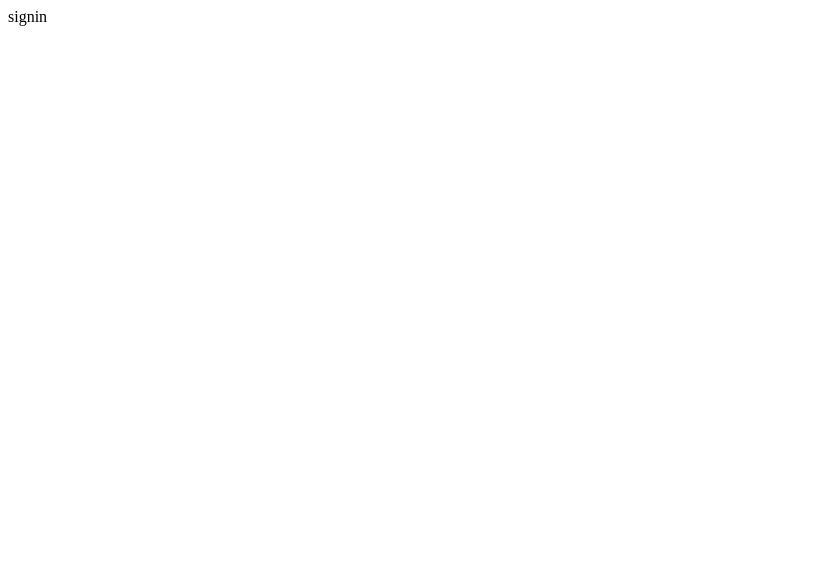
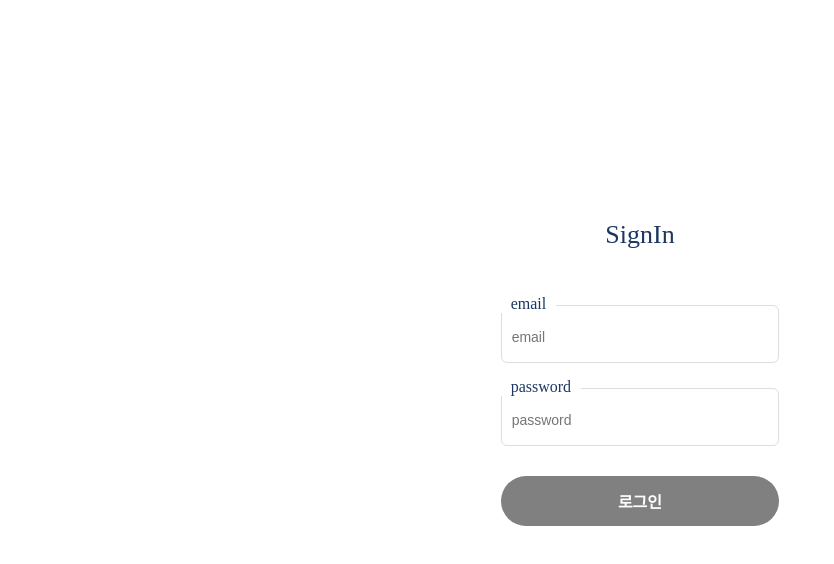
Before and after one commit to KKI147/wanted-pre-onboarding-frontend, a React (Create React App) app: page /signin in a window 1280 px wide. Shown: the top 564 px of the page, without its empty margins (0-834 px from the left). Built offline with nearby package versions, Linux system fonts and the light colour scheme.

Commit message:
feat: signin feature

```diff
--- a/src/components/join/SignIn.jsx
+++ b/src/components/join/SignIn.jsx
@@ -1,8 +1,116 @@
+import { useEffect, useState } from "react";
+import { useNavigate } from "react-router-dom";
+import {
+  Layout,
+  UseForm,
+  Title,
+  Section,
+  LabelBox,
+  InputBox,
+  InputForm,
+  BtnBox,
+  JoinButton,
+} from "./style";
+
+const EMAIL_REGEX = /[a-z0-9._%+-]+@[a-z0-9.-]+.[a-z]{2,}$/;
+const PASSWORD_REGEX = /.{8,}/;
+
 const SignIn = () => {
+  const navigate = useNavigate();
+  const [input, setInput] = useState({ email: "", password: "" });
+  const [disable, setDisable] = useState(true);
+
+  const onChangeHandler = (e) => {
+    const { name, value } = e.target;
+    setInput({ ...input, [name]: value });
+  };
+
+  const postSignIn = async (input) => {
+    const result = await fetch(
+      "https://www.pre-onboarding-selection-task.shop/auth/signin",
+      {
+        method: "POST",
+        headers: {
+          "Content-Type": "application/json",
+        },
+        body: JSON.stringify({ email: input.email, password: input.password }),
+      }
+    )
+      .then((response) => {
+        if (response.status === 200) {
+          alert("로그인이 완료되었습니다.");
+          navigate("/todo");
+          return response.json();
+        } else alert("로그인에 실패하셨습니다.");
+      })
+      .then((response) => {
+        const access_token = response.access_token;
+        localStorage.setItem("access_token", access_token);
+      });
+  };
+
+  const handleSubmit = (e) => {
+    e.preventDefault();
+    postSignIn(input);
+  };
+
+  useEffect(() => {
+    if (EMAIL_REGEX.test(input.email) && PASSWORD_REGEX.test(input.password))
+      setDisable(false);
+    else setDisable(true);
+  }, [input]);
+
   return (
-    <>
-      <div>signin</div>
-    </>
+    <Layout>
+      <UseForm onSubmit={handleSubmit}>
+        <Title>SignIn</Title>
+        <Section>
+          <LabelBox>
+            <label htmlFor="email">email</label>
+          </LabelBox>
+          <InputBox>
+            <InputForm
+              type="text"
+              name="email"
+              data-testid="email-input"
+              placeholder="email"
+              pattern="[a-z0-9._%+-]+@[a-z0-9.-]+.[a-z]{2,}$"
+              title="@을 포함한 email을 입력해주세요."
+              onChange={onChangeHandler}
+              value={input.email}
+            />
+          </InputBox>
+        </Section>
+
+        <Section>
+          <LabelBox>
+            <label htmlFor="password">password</label>
+          </LabelBox>
+          <InputBox>
+            <InputForm
+              type="password"
+              name="password"
+              data-testid="password-input"
+              placeholder="password"
+              pattern=".{8,}"
+              title="비밀번호는 8자 이상입니다."
+              onChange={onChangeHandler}
+              value={input.password}
+            />
+          </InputBox>
+        </Section>
+
+        <BtnBox>
+          <JoinButton
+            data-testid="signin-button"
+            type="submit"
+            disabled={disable}
+          >
+            로그인
+          </JoinButton>
+        </BtnBox>
+      </UseForm>
+    </Layout>
   );
 };
 export default SignIn;
```
